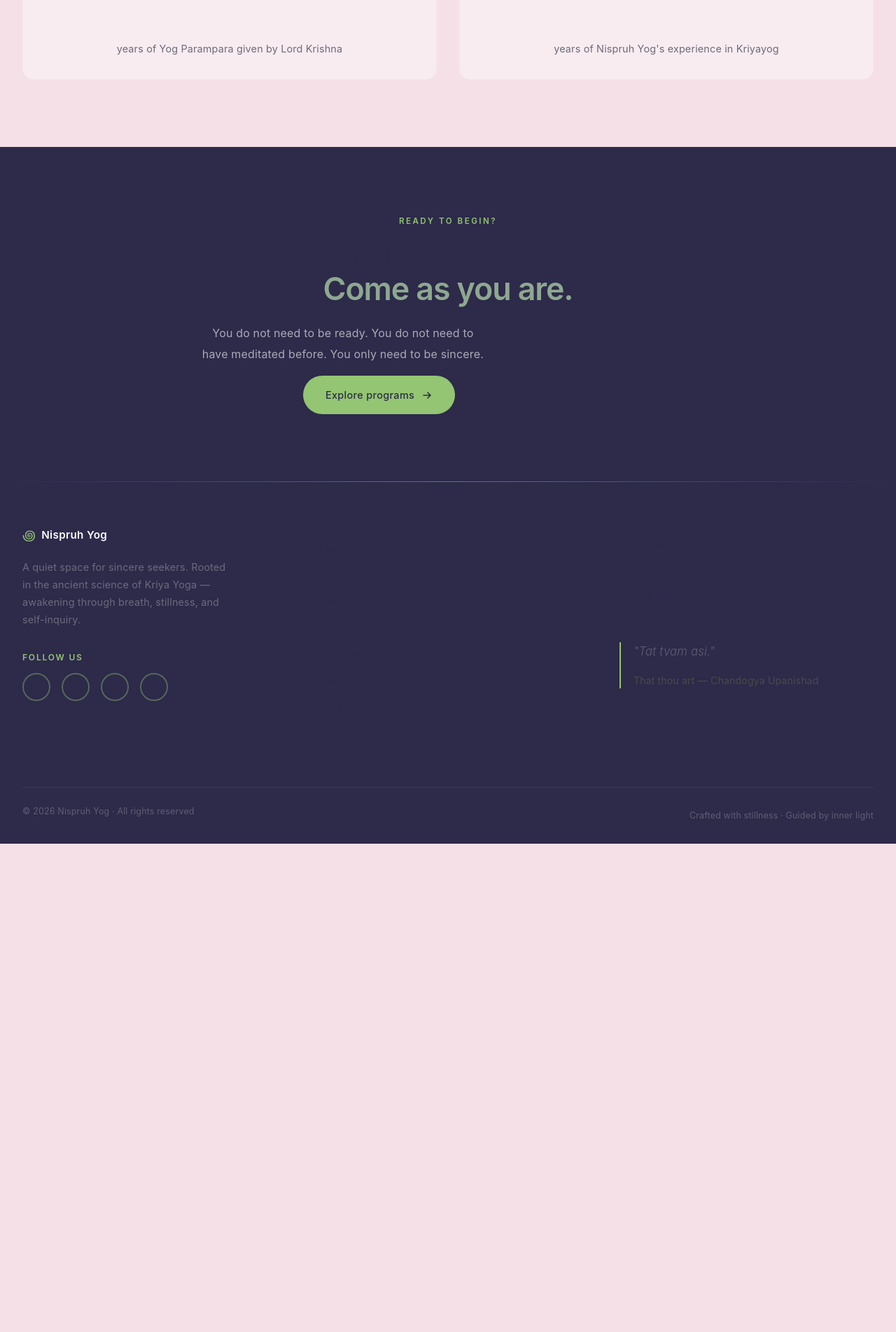
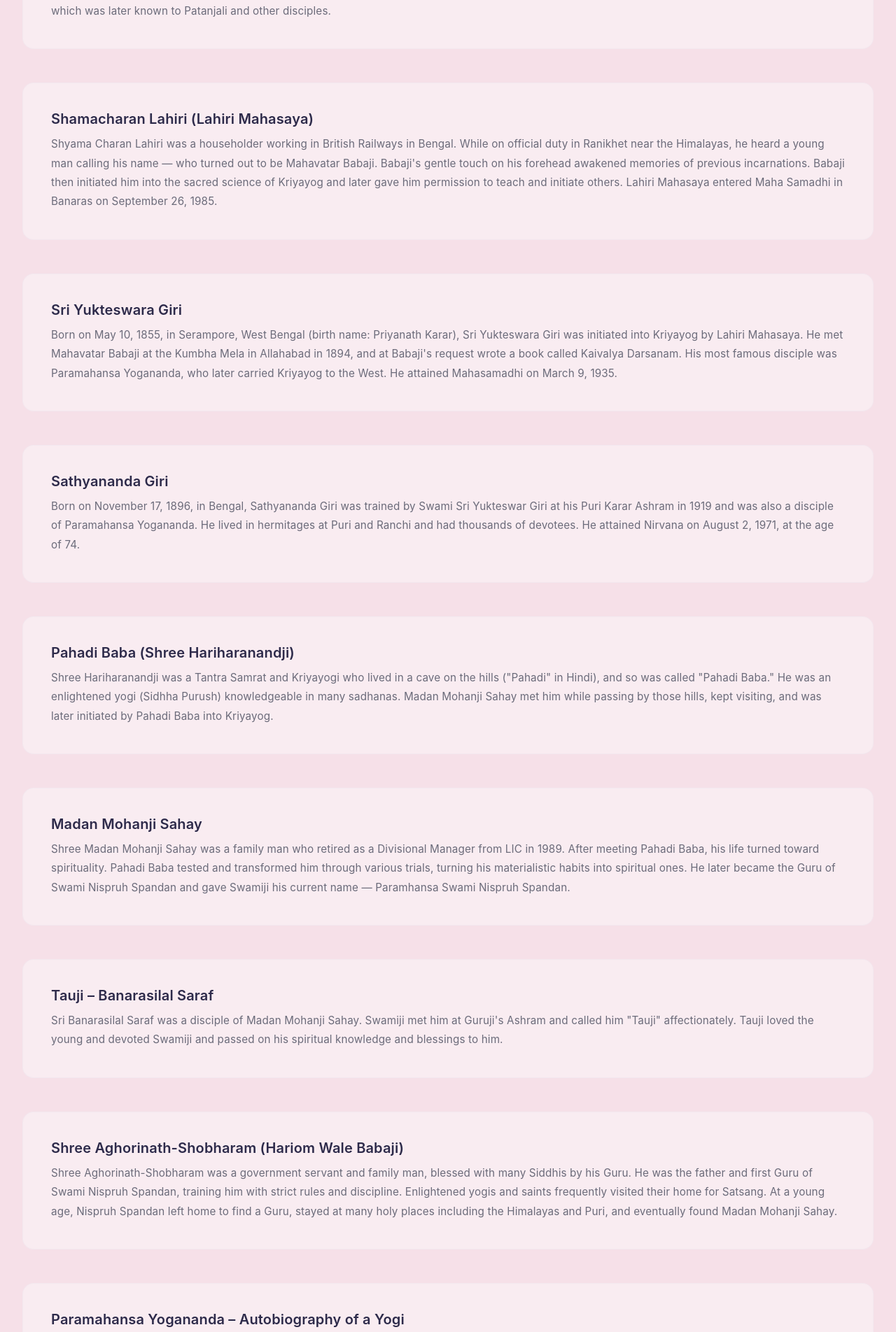
Before and after one commit to aryade/nispruh-yog-website, a Next.js app: page /about-kriya-yoga in a window 1280 px wide. Shown: the part 3736-5640 px from the top of the page at 70% size. Before the commit the page ends 4942 px from the top, so only its background shows below. Built offline with nearby package versions, Linux system fonts and the light colour scheme.

Commit message:
modified:   src/app/about-kriya-yoga/AboutKriyaYogaPage.tsx

```diff
--- a/src/app/about-kriya-yoga/AboutKriyaYogaPage.tsx
+++ b/src/app/about-kriya-yoga/AboutKriyaYogaPage.tsx
@@ -57,10 +57,10 @@
     subsections: [
       {
         title: "Krishna Parampara",
-        content: "Lord Krishna is the incarnation of Lord Vishnu and the central character in the Mahabharata. His teachings are codified in 700 verses as the Bhagavad Gita. Lord Krishna taught the science of Kriyayog to Arjuna thousands of years ago. " +
-                  "Yada yada hi dharmasya glanirbhavati bharata. " +
-                  "Abhythanamadharmasya tadatmanam srijamyaham. " +
-                  "Paritranaya sadhunang vinashay cha dushkritam. " +
+        content: "Lord Krishna is the incarnation of Lord Vishnu and the central character in the Mahabharata. His teachings are codified in 700 verses as the Bhagavad Gita. Lord Krishna taught the science of Kriyayog to Arjuna thousands of years ago. ",
+                  "Yada yada hi dharmasya glanirbhavati bharata. " :
+                  "Abhythanamadharmasya tadatmanam srijamyaham. " ,
+                  "Paritranaya sadhunang vinashay cha dushkritam. " :
                   "Dharmasangsthapanarthay sambhabami yuge yuge – Shrimad Bhagavadgeeta.",
       },
       {
@@ -69,7 +69,87 @@
       },
     ],
   },
-  // ... rest of GURU_PARAMPARA array
+  {
+    name: "Mahavatar Babaji",
+    subsections: [
+      {
+        title: "Mahavatar Babaji",
+        content: "Mahavatar Babaji is the supreme Guru for all Yogis, believed to have been living in the Himalayas for hundreds of years. He is said to have been born on November 30, 203 AD in a coastal village in Tamil Nadu. Babaji revived the technique of Kriyayog for the betterment of humankind and passed it to Lahiri Mahasaya. He reportedly said that the Kriyayog he was transmitting in the 19th century was the same science Krishna gave to Arjuna millennia ago, and which was later known to Patanjali and other disciples.",
+      },
+    ],
+  },
+  {
+    name: "Shamacharan Lahiri (Lahiri Mahasaya)",
+    subsections: [
+      {
+        title: "Shamacharan Lahiri (Lahiri Mahasaya)",
+        content: "Shyama Charan Lahiri was a householder working in British Railways in Bengal. While on official duty in Ranikhet near the Himalayas, he heard a young man calling his name — who turned out to be Mahavatar Babaji. Babaji's gentle touch on his forehead awakened memories of previous incarnations. Babaji then initiated him into the sacred science of Kriyayog and later gave him permission to teach and initiate others. Lahiri Mahasaya entered Maha Samadhi in Banaras on September 26, 1985.",
+      },
+    ],
+  },
+  {
+    name: "Sri Yukteswara Giri",
+    subsections: [
+      {
+        title: "Sri Yukteswara Giri",
+        content: "Born on May 10, 1855, in Serampore, West Bengal (birth name: Priyanath Karar), Sri Yukteswara Giri was initiated into Kriyayog by Lahiri Mahasaya. He met Mahavatar Babaji at the Kumbha Mela in Allahabad in 1894, and at Babaji's request wrote a book called Kaivalya Darsanam. His most famous disciple was Paramahansa Yogananda, who later carried Kriyayog to the West. He attained Mahasamadhi on March 9, 1935.",
+      },
+    ],
+  },
+  {
+    name: "Sathyananda Giri",
+    subsections: [
+      {
+        title: "Sathyananda Giri",
+        content: "Born on November 17, 1896, in Bengal, Sathyananda Giri was trained by Swami Sri Yukteswar Giri at his Puri Karar Ashram in 1919 and was also a disciple of Paramahansa Yogananda. He lived in hermitages at Puri and Ranchi and had thousands of devotees. He attained Nirvana on August 2, 1971, at the age of 74.",
+      },
+    ],
+  },
+  {
+    name: "Pahadi Baba (Shree Hariharanandji)",
+    subsections: [
+      {
+        title: "Pahadi Baba (Shree Hariharanandji)",
+        content: "Shree Hariharanandji was a Tantra Samrat and Kriyayogi who lived in a cave on the hills (\"Pahadi\" in Hindi), and so was called \"Pahadi Baba.\" He was an enlightened yogi (Sidhha Purush) knowledgeable in many sadhanas. Madan Mohanji Sahay met him while passing by those hills, kept visiting, and was later initiated by Pahadi Baba into Kriyayog.",
+      },
+    ],
+  },
+  {
+    name: "Madan Mohanji Sahay",
+    subsections: [
+      {
+        title: "Madan Mohanji Sahay",
+        content: "Shree Madan Mohanji Sahay was a family man who retired as a Divisional Manager from LIC in 1989. After meeting Pahadi Baba, his life turned toward spirituality. Pahadi Baba tested and transformed him through various trials, turning his materialistic habits into spiritual ones. He later became the Guru of Swami Nispruh Spandan and gave Swamiji his current name — Paramhansa Swami Nispruh Spandan.",
+      },
+    ],
+  },
+  {
+    name: "Tauji – Banarasilal Saraf",
+    subsections: [
+      {
+        title: "Tauji – Banarasilal Saraf",
+        content: "Sri Banarasilal Saraf was a disciple of Madan Mohanji Sahay. Swamiji met him at Guruji's Ashram and called him \"Tauji\" affectionately. Tauji loved the young and devoted Swamiji and passed on his spiritual knowledge and blessings to him.",
+      },
+    ],
+  },
+  {
+    name: "Shree Aghorinath-Shobharam (Hariom Wale Babaji)",
+    subsections: [
+      {
+        title: "Shree Aghorinath-Shobharam (Hariom Wale Babaji)",
+        content: "Shree Aghorinath-Shobharam was a government servant and family man, blessed with many Siddhis by his Guru. He was the father and first Guru of Swami Nispruh Spandan, training him with strict rules and discipline. Enlightened yogis and saints frequently visited their home for Satsang. At a young age, Nispruh Spandan left home to find a Guru, stayed at many holy places including the Himalayas and Puri, and eventually found Madan Mohanji Sahay.",
+      },
+    ],
+  },
+  {
+    name: "Paramahansa Yogananda – Autobiography of a Yogi",
+    subsections: [
+      {
+        title: "Paramahansa Yogananda – Autobiography of a Yogi",
+        content: "As guided by Babaji, Sri Yukteswara Giri met a boy named Mukunda at the Kumbha Mela in Allahabad in 1894, who later became the renowned Paramahansa Yogananda. Born January 5, 1893, in Gorakhpur, India, Yogananda taught meditation and Kriyayog to millions in India and the USA. His book Autobiography of a Yogi sold over four million copies and was listed by HarperSan Francisco as one of the \"100 best spiritual books of the 20th Century.\" He attained Nirvana on March 7, 1952.",
+      },
+    ],
+  },// ... rest of GURU_PARAMPARA array
 ];
 
 const GURU_STATS = [
```
